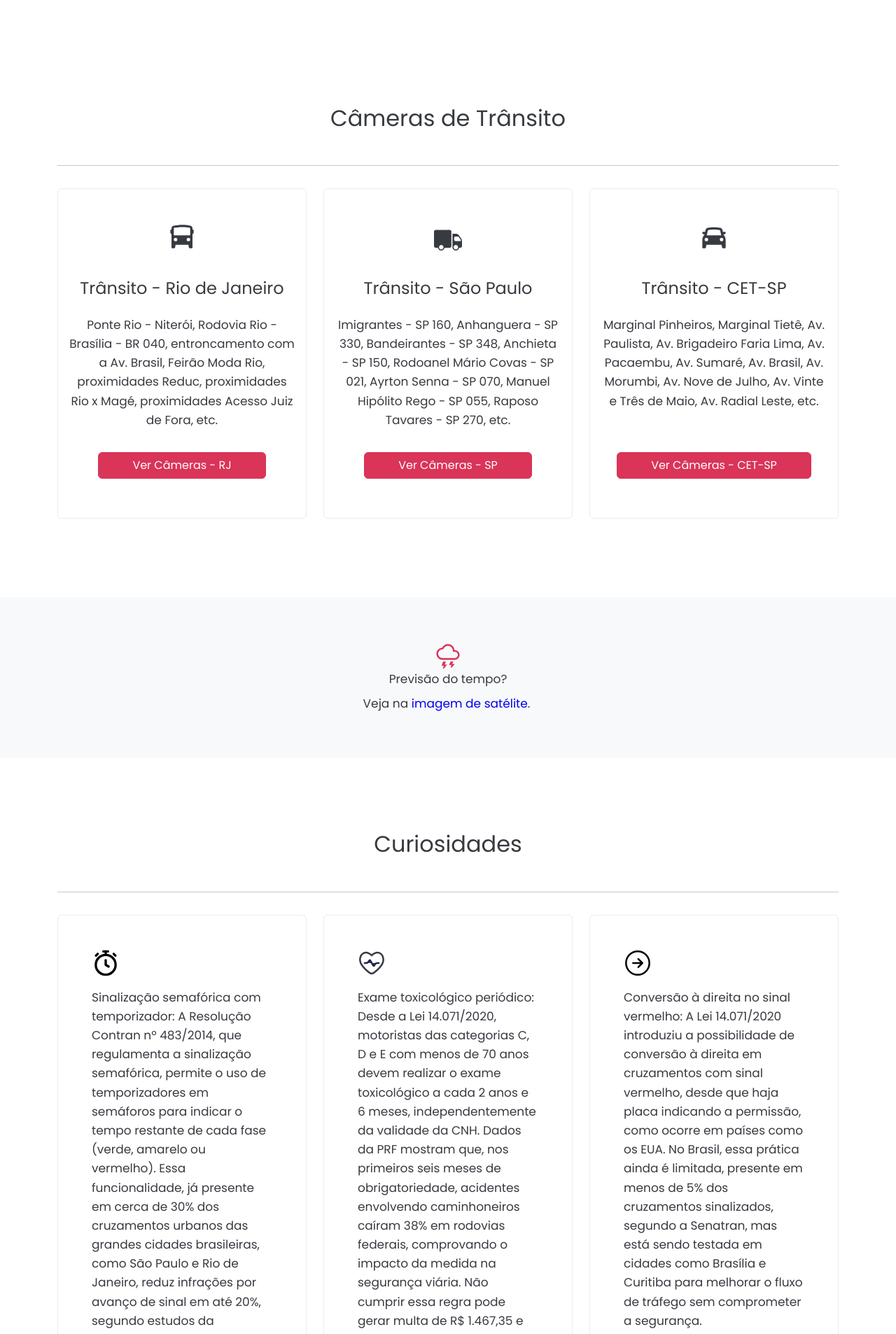
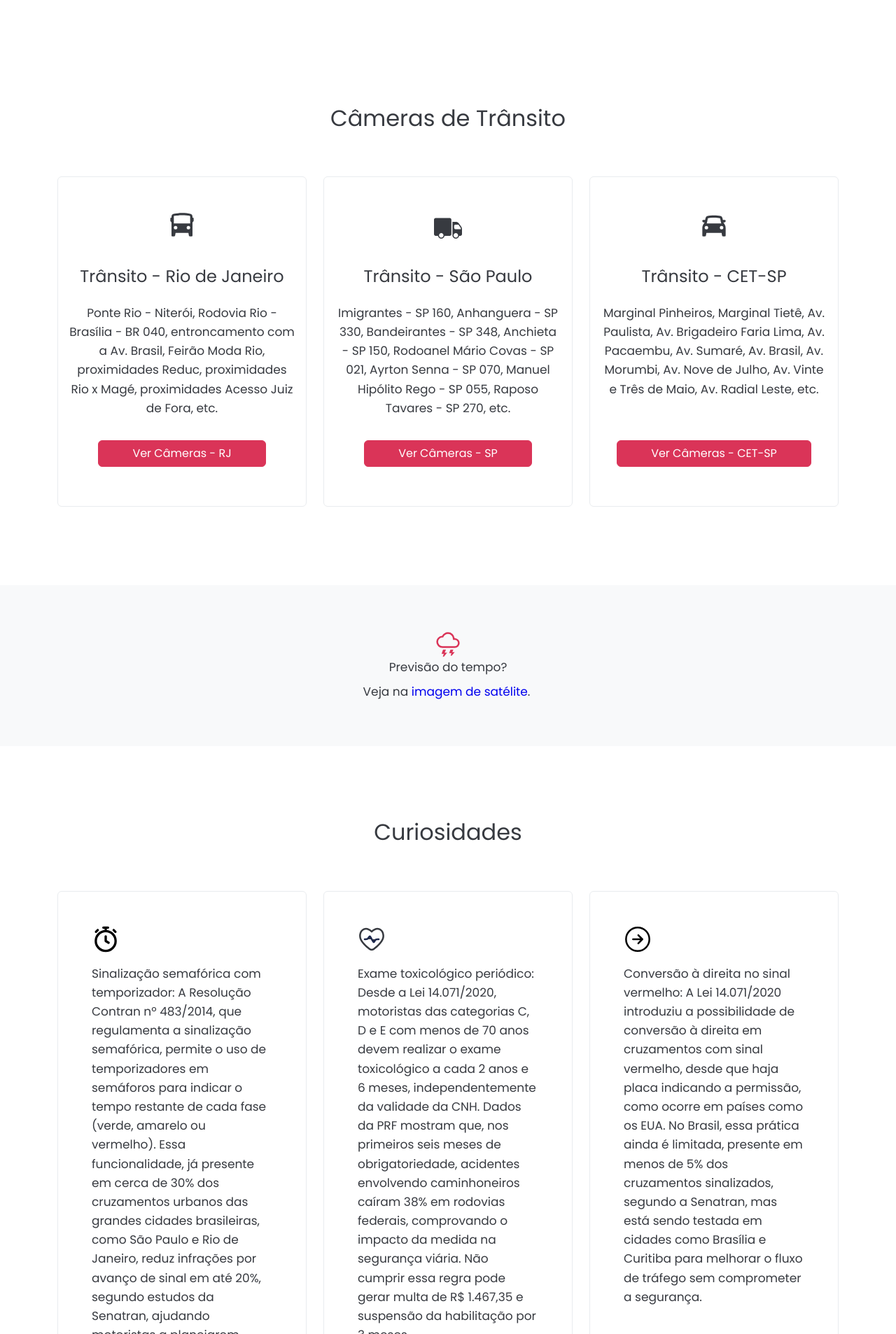
Before and after one commit to Sergio-Damm/transitoaovivo, a Jekyll site: the page built from index.html, in a window 1280 px wide. Shown: the part 381-2287 px from the top of the page at 70% size. Built offline with Jekyll 4.4.1, drawn with Linux system fonts in a browser that asks for light colours.

Commit message:
Remocao border-bottom border-secondary-subtle

```diff
--- a/index.html
+++ b/index.html
@@ -41,7 +41,6 @@
   		<div class="row">
         	<div class="col mx-auto text-center">
   				<h2 class='fs-2 mb-5'>Câmeras de Trânsito</h2>
-				<p class="border-bottom border-secondary-subtle"></p>
 			</div>
   		</div>
 		<!-- start cam row -->
@@ -151,7 +150,6 @@
   		<div class="row">
         	<div class="col mx-auto text-center">
   				<h3 class='fs-2 pt-2 mb-5'>Curiosidades</h3>
-				<p class="border-bottom border-secondary-subtle"></p>
 			</div>
   		</div>
 		<div class="row">
@@ -198,7 +196,6 @@
   		<div class="row">
         	<div class="col mx-auto text-center">
   				<h3 class='fs-2 pt-2 mb-5'>Waze ao vivo</h3>
-				<p class="border-bottom border-secondary-subtle"></p>
 			</div>
   		</div>
 		<!-- start waze row -->
@@ -312,7 +309,6 @@
   		<div class="row">
         	<div class="col mx-auto text-center">
   				<h3 class='fs-2 pt-2 mb-5'>Dicas de segurança</h3>
-				<p class="border-bottom border-secondary-subtle"></p>
 			</div>
   		</div>
 		<div class="row">
```
